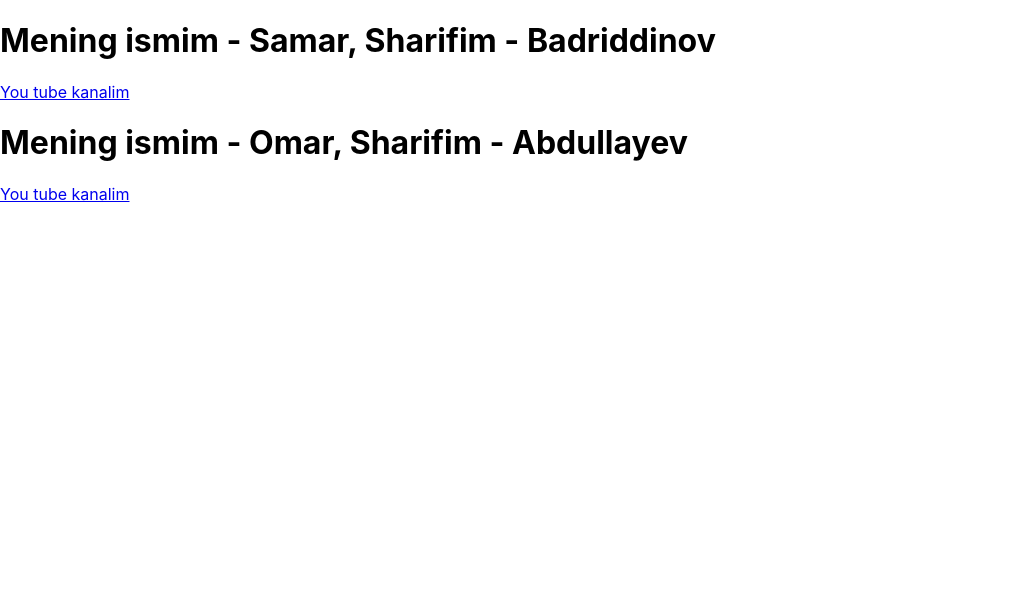
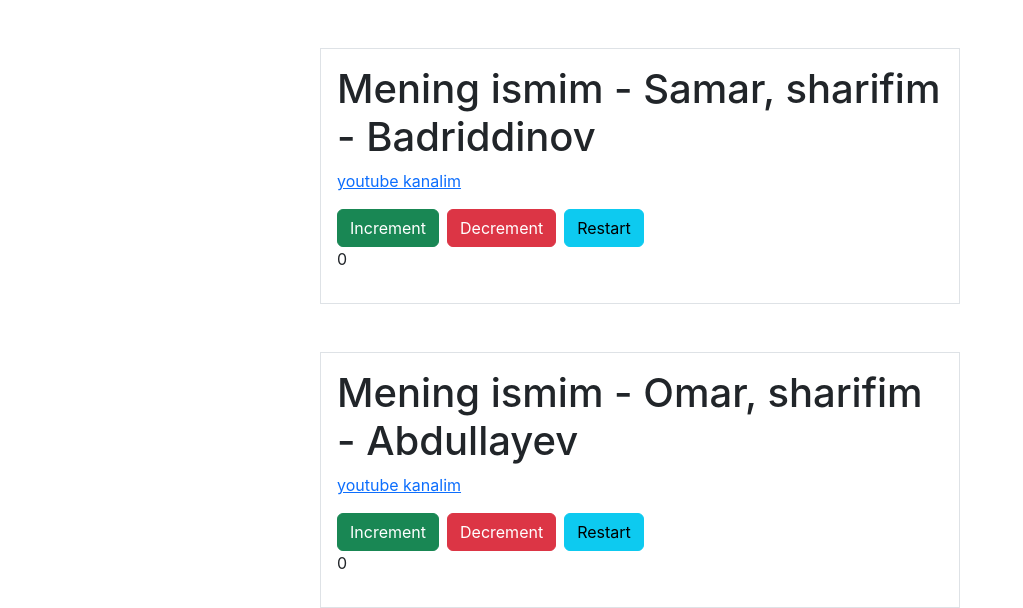
Before and after one commit to ayubxon1775/React_learn, a React (Create React App) app: page / in a window 1280 px wide. Shown: the top 608 px of the page, without its empty margins (0-1023 px from the left). Built offline with nearby package versions, Linux system fonts and the light colour scheme.

Commit message:
added classComponent

```diff
--- a/public/index.html
+++ b/public/index.html
@@ -4,6 +4,7 @@
   <meta charset="UTF-8">
   <meta name="viewport" content="width=device-width, initial-scale=1.0">
   <title>sammi</title>
+  <link rel="stylesheet" href="https://cdnjs.cloudflare.com/ajax/libs/bootstrap/5.3.3/css/bootstrap.min.css"  />
 </head>
 <body>
   <noscript>You need to enable JavaScript to run this app.</noscript>
--- a/src/components/app/App.js
+++ b/src/components/app/App.js
@@ -1,18 +1,75 @@
-const User = ({ firstName, lastName, link}) => {
-  return (
-    <div>
-      <h1>Mening ismim - {firstName.name}, Sharifim - {lastName()}
-      </h1>
-      <a href={link}>You tube kanalim</a>
-    </div>
-  )
+import {Component} from 'react'
+
+class User extends Component {
+
+  constructor(props) {
+    super(props)
+    this.state = {
+      counter: 0,
+      text: 'text'
+    }
+  }
+  onIncrement = () => {
+    this.setState(prevState => ({
+      counter: prevState.counter + 1,
+    }))
+  }
+  onDecrement = () => {
+    this.setState(prevState => ({
+      counter: prevState.counter - 1,
+    }))
+  }
+  onRestart = () => {
+    this.setState({
+      counter: 0
+    })
+  }
+  render() {
+    const { firstName, lastName, link} = this.props
+
+    return(
+      <div className="w-50 mx-auto">
+      <div className='border p-3 mt-5'>
+        <h1>
+          Mening ismim - {firstName}, sharifim - {lastName}
+        </h1>
+        <a href={link}>youtube kanalim</a>
+        <div className='mt-3'>
+        <button onClick={this.onIncrement} className='btn btn-success'>
+          Increment
+        </button>
+        <button onClick={this.onDecrement} className='btn btn-danger mx-2'>
+          Decrement
+        </button>
+        <button onClick={this.onRestart} className='btn btn-info'>
+          Restart
+        </button>
+        <p>{this.state.counter}</p>
+        </div>
+      </div>
+      </div>
+    )
+  }
 }
+
+
+
+
+// const User = ({ firstName, lastName, link}) => {
+//   return (
+//     <div>
+//       <h1>Mening ismim - {firstName.name}, Sharifim - {lastName()}
+//       </h1>
+//       <a href={link}>You tube kanalim</a>
+//     </div>
+//   )
+// }
 
 const App = () => {
   return (
   <div>
-    <User firstName={{name : 'Samar'}} lastName={() => "Badriddinov" }  link="youtube.com" />
-    <User firstName={{name : 'Omar'}} lastName={() => "Abdullayev" }  link="google.com" />
+    <User firstName ='Samar' lastName = "Badriddinov"   link="youtube.com" />
+    <User firstName = 'Omar' lastName = "Abdullayev"   link="google.com" />
   </div>
 )
 }
--- a/src/index.js
+++ b/src/index.js
@@ -2,6 +2,7 @@ import React, { StrictMode } from 'react';
 import ReactDOM from 'react-dom/client';
 import './index.css';
 import App from './components/app/App';
+
 
 const root = ReactDOM.createRoot(document.getElementById('root'));
 root.render(
```
